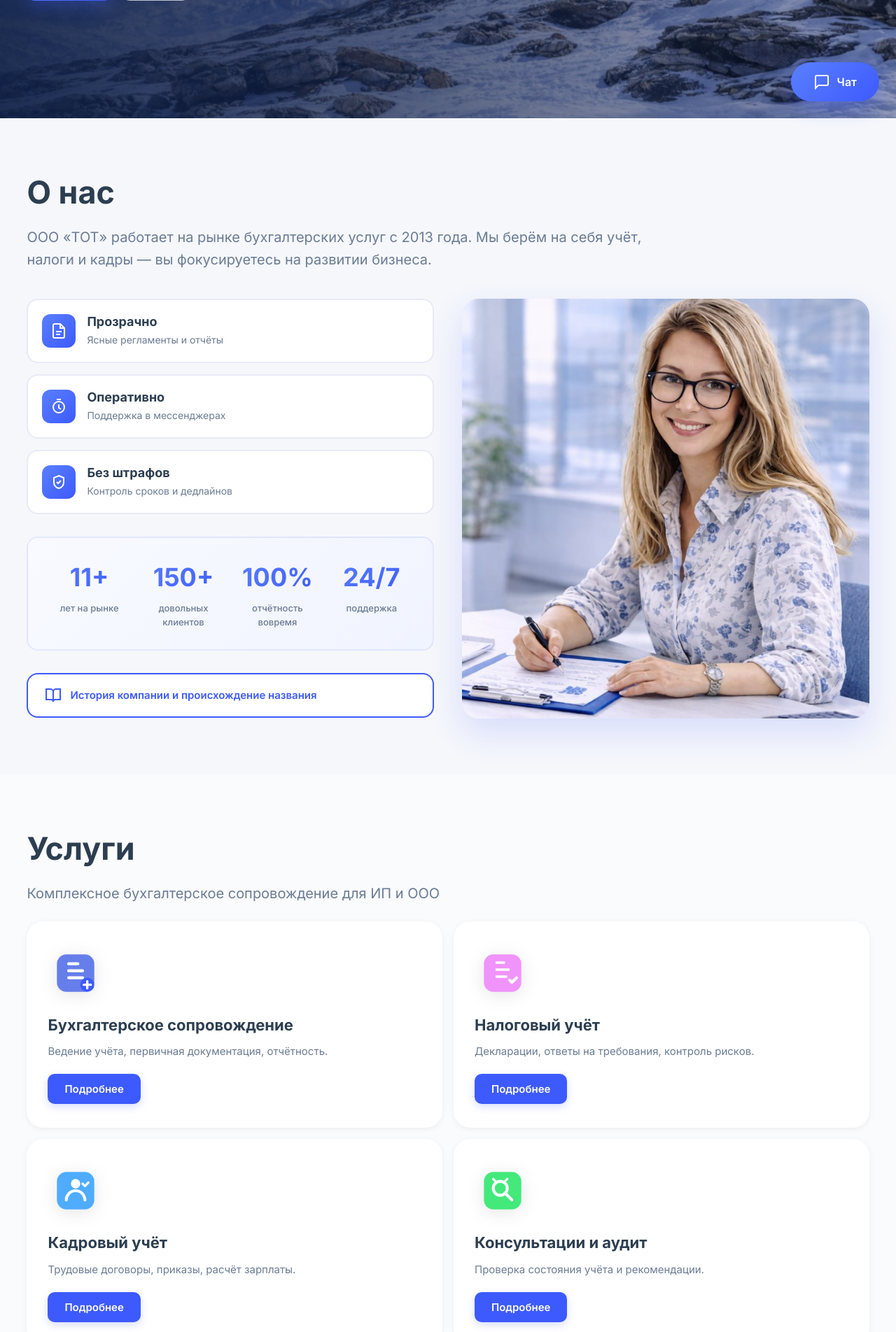
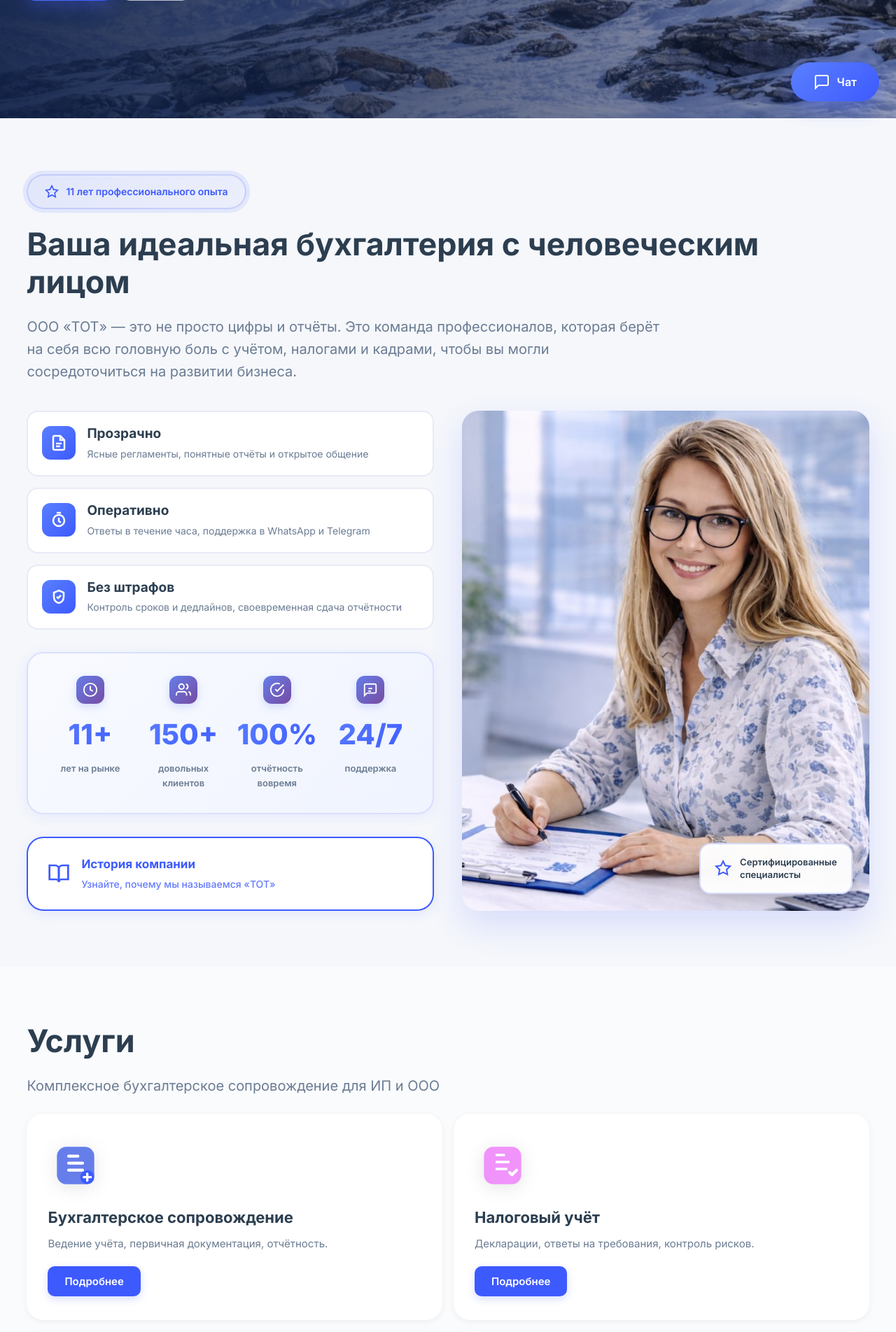
Before and after one commit to KoboSteruS/TOT, a Flask app: page / in a window 1280 px wide. Shown: the part 631-2535 px from the top of the page at 70% size. Run offline with Flask 3, Linux system fonts and the light colour scheme.

Commit message:
feat: улучшен дизайн блока О нас
Изменения:

- Добавлена акцентная плашка '11 лет опыта' с анимацией пульсации

- Улучшен заголовок: более человечный и привлекательный

- Расширен lead-текст с деталями о компании

- Добавлены детальные описания для качеств (прозрачность, оперативность, без штрафов)

- Иконки к каждой статистике для визуального разнообразия

- Переработана кнопка истории: двухстрочный текст с заголовком и подзаголовком

- Добавлен бейдж на фото 'Сертифицированные специалисты'

- Улучшены тени, отступы и анимации

Made-with: Cursor

```diff
--- a/static/styles.css
+++ b/static/styles.css
@@ -58,6 +58,35 @@ a {
   transform: none;
 }
 
+.section-badge {
+  display: inline-flex;
+  align-items: center;
+  gap: 10px;
+  padding: 12px 24px;
+  background: linear-gradient(135deg, rgba(61, 90, 254, .1) 0%, rgba(61, 90, 254, .05) 100%);
+  border: 2px solid rgba(61, 90, 254, .2);
+  border-radius: 50px;
+  color: var(--primary);
+  font-weight: 600;
+  font-size: 14px;
+  margin-bottom: 24px;
+  animation: badgePulse 2s ease-in-out infinite;
+}
+
+@keyframes badgePulse {
+  0%, 100% {
+    box-shadow: 0 0 0 0 rgba(61, 90, 254, .3);
+  }
+  50% {
+    box-shadow: 0 0 0 8px rgba(61, 90, 254, 0);
+  }
+}
+
+.section-badge svg {
+  width: 20px;
+  height: 20px;
+}
+
 .alt {
   background: #fafbfd;
 }
@@ -406,82 +435,153 @@ h2 {
 }
 
 .quality-text h3 {
-  margin: 0 0 4px;
-  font-size: 18px;
+  margin: 0 0 6px;
+  font-size: 19px;
   color: var(--text);
+  font-weight: 700;
 }
 
 .quality-text p {
   margin: 0;
   font-size: 14px;
   color: var(--muted);
+  line-height: 1.5;
 }
 
 .about-stats-compact {
   display: grid;
   grid-template-columns: repeat(4, 1fr);
-  gap: 16px;
-  padding: 28px;
+  gap: 20px;
+  padding: 32px;
   background: linear-gradient(135deg, #f8faff 0%, #f0f4ff 100%);
-  border-radius: var(--radius);
-  border: 2px solid rgba(61, 90, 254, .1);
+  border-radius: var(--radius-lg);
+  border: 2px solid rgba(61, 90, 254, .15);
+  box-shadow: 0 4px 20px rgba(61, 90, 254, .08);
 }
 
 .stat-compact {
   text-align: center;
+  position: relative;
+}
+
+.stat-icon-mini {
+  width: 40px;
+  height: 40px;
+  margin: 0 auto 12px;
+  background: linear-gradient(135deg, #667eea 0%, #764ba2 100%);
+  border-radius: 12px;
+  display: flex;
+  align-items: center;
+  justify-content: center;
+  color: #fff;
+  box-shadow: 0 4px 12px rgba(102, 126, 234, .25);
+}
+
+.stat-icon-mini svg {
+  width: 22px;
+  height: 22px;
 }
 
 .stat-compact .stat-number {
-  font-size: clamp(28px, 3.5vw, 36px);
-  font-weight: 700;
+  font-size: clamp(32px, 3.5vw, 40px);
+  font-weight: 800;
   background: var(--gradient-primary);
   -webkit-background-clip: text;
   -webkit-text-fill-color: transparent;
   background-clip: text;
-  margin-bottom: 4px;
+  margin-bottom: 6px;
+  display: block;
 }
 
 .stat-compact .stat-label {
   font-size: 13px;
   color: var(--muted);
-  font-weight: 500;
+  font-weight: 600;
 }
 
 .btn-about-story {
   display: flex;
   align-items: center;
-  gap: 12px;
-  padding: 18px 24px;
+  gap: 16px;
+  padding: 24px 28px;
   background: #fff;
   border: 2px solid var(--primary);
-  border-radius: var(--radius);
+  border-radius: var(--radius-lg);
   color: var(--primary);
   font: inherit;
-  font-size: 15px;
-  font-weight: 600;
   cursor: pointer;
-  transition: all .3s ease;
+  transition: all .4s ease;
   text-align: left;
+  box-shadow: 0 4px 16px rgba(61, 90, 254, .1);
 }
 
 .btn-about-story svg {
   flex-shrink: 0;
-  width: 24px;
-  height: 24px;
+  width: 32px;
+  height: 32px;
+}
+
+.btn-about-story div {
+  display: flex;
+  flex-direction: column;
+  gap: 4px;
+}
+
+.btn-about-story strong {
+  font-size: 17px;
+  font-weight: 700;
+  display: block;
+}
+
+.btn-about-story span {
+  font-size: 14px;
+  opacity: .8;
+  font-weight: 500;
 }
 
 .btn-about-story:hover {
   background: var(--primary);
   color: #fff;
-  transform: translateY(-2px);
-  box-shadow: 0 8px 24px rgba(61, 90, 254, .25);
+  transform: translateY(-4px);
+  box-shadow: 0 12px 32px rgba(61, 90, 254, .3);
 }
 
 .about-photo {
+  position: relative;
   border-radius: var(--radius-lg);
   min-height: 600px;
   background: url('/static/images/about/accountant.jpg') center/cover no-repeat;
   box-shadow: var(--shadow-lg);
+  overflow: hidden;
+}
+
+.about-photo-badge {
+  position: absolute;
+  bottom: 24px;
+  right: 24px;
+  background: rgba(255, 255, 255, .95);
+  backdrop-filter: blur(10px);
+  padding: 16px 20px;
+  border-radius: var(--radius);
+  display: flex;
+  align-items: center;
+  gap: 12px;
+  box-shadow: 0 8px 24px rgba(0, 0, 0, .15);
+  border: 2px solid rgba(61, 90, 254, .2);
+}
+
+.about-photo-badge svg {
+  width: 24px;
+  height: 24px;
+  color: var(--primary);
+  flex-shrink: 0;
+}
+
+.about-photo-badge span {
+  font-size: 13px;
+  font-weight: 600;
+  color: var(--text);
+  line-height: 1.4;
 }
 .about-modal {
   position: fixed;
--- a/templates/index.html
+++ b/templates/index.html
@@ -71,15 +71,21 @@
   <main>
     <section class="section" id="about" data-animate>
       <div class="container">
-        <h2>О нас</h2>
-        <p class="lead">ООО «ТОТ» работает на рынке бухгалтерских услуг с 2013 года. Мы берём на себя учёт, налоги и кадры — вы фокусируетесь на развитии бизнеса.</p>
+        <div class="section-badge">
+          <svg viewBox="0 0 24 24" fill="none" stroke="currentColor" stroke-width="2">
+            <path d="M12 2l3.09 6.26L22 9.27l-5 4.87 1.18 6.88L12 17.77l-6.18 3.25L7 14.14 2 9.27l6.91-1.01L12 2z"/>
+          </svg>
+          <span>11 лет профессионального опыта</span>
+        </div>
+        <h2>Ваша идеальная бухгалтерия с человеческим лицом</h2>
+        <p class="lead">ООО «ТОТ» — это не просто цифры и отчёты. Это команда профессионалов, которая берёт на себя всю головную боль с учётом, налогами и кадрами, чтобы вы могли сосредоточиться на развитии бизнеса.</p>
 
         <div class="about-content">
           <div class="about-main">
             <div class="about-qualities">
               <div class="quality-item">
                 <div class="quality-icon">
-                  <svg viewBox="0 0 24 24" fill="none" stroke="currentColor" stroke-width="2">
+                  <svg viewBox="0 0 24 24" fill="none" stroke="currentColor" stroke-width="2.5">
                     <path d="M14 2H6a2 2 0 0 0-2 2v16a2 2 0 0 0 2 2h12a2 2 0 0 0 2-2V8z"/>
                     <path d="M14 2v6h6"/>
                     <path d="M8 13h8"/>
@@ -88,13 +94,13 @@
                 </div>
                 <div class="quality-text">
                   <h3>Прозрачно</h3>
-                  <p>Ясные регламенты и отчёты</p>
+                  <p>Ясные регламенты, понятные отчёты и открытое общение</p>
                 </div>
               </div>
 
               <div class="quality-item">
                 <div class="quality-icon">
-                  <svg viewBox="0 0 24 24" fill="none" stroke="currentColor" stroke-width="2">
+                  <svg viewBox="0 0 24 24" fill="none" stroke="currentColor" stroke-width="2.5">
                     <circle cx="12" cy="13" r="8"/>
                     <path d="M12 9v5l3 2"/>
                     <path d="M9 2h6"/>
@@ -102,38 +108,65 @@
                 </div>
                 <div class="quality-text">
                   <h3>Оперативно</h3>
-                  <p>Поддержка в мессенджерах</p>
+                  <p>Ответы в течение часа, поддержка в WhatsApp и Telegram</p>
                 </div>
               </div>
 
               <div class="quality-item">
                 <div class="quality-icon">
-                  <svg viewBox="0 0 24 24" fill="none" stroke="currentColor" stroke-width="2">
+                  <svg viewBox="0 0 24 24" fill="none" stroke="currentColor" stroke-width="2.5">
                     <path d="M12 3l7 3v6c0 5-3.4 8-7 9-3.6-1-7-4-7-9V6l7-3z"/>
                     <path d="M9 12l2 2 4-4"/>
                   </svg>
                 </div>
                 <div class="quality-text">
                   <h3>Без штрафов</h3>
-                  <p>Контроль сроков и дедлайнов</p>
+                  <p>Контроль сроков и дедлайнов, своевременная сдача отчётности</p>
                 </div>
               </div>
             </div>
 
             <div class="about-stats-compact">
               <div class="stat-compact">
+                <div class="stat-icon-mini">
+                  <svg viewBox="0 0 24 24" fill="none" stroke="currentColor" stroke-width="2">
+                    <circle cx="12" cy="12" r="10"/>
+                    <polyline points="12 6 12 12 16 14"/>
+                  </svg>
+                </div>
                 <div class="stat-number">11+</div>
                 <div class="stat-label">лет на рынке</div>
               </div>
               <div class="stat-compact">
+                <div class="stat-icon-mini">
+                  <svg viewBox="0 0 24 24" fill="none" stroke="currentColor" stroke-width="2">
+                    <path d="M17 21v-2a4 4 0 0 0-4-4H5a4 4 0 0 0-4 4v2"/>
+                    <circle cx="9" cy="7" r="4"/>
+                    <path d="M23 21v-2a4 4 0 0 0-3-3.87"/>
+                    <path d="M16 3.13a4 4 0 0 1 0 7.75"/>
+                  </svg>
+                </div>
                 <div class="stat-number">150+</div>
                 <div class="stat-label">довольных клиентов</div>
               </div>
               <div class="stat-compact">
+                <div class="stat-icon-mini">
+                  <svg viewBox="0 0 24 24" fill="none" stroke="currentColor" stroke-width="2">
+                    <path d="M22 11.08V12a10 10 0 1 1-5.93-9.14"/>
+                    <polyline points="22 4 12 14.01 9 11.01"/>
+                  </svg>
+                </div>
                 <div class="stat-number">100%</div>
                 <div class="stat-label">отчётность вовремя</div>
               </div>
               <div class="stat-compact">
+                <div class="stat-icon-mini">
+                  <svg viewBox="0 0 24 24" fill="none" stroke="currentColor" stroke-width="2">
+                    <path d="M21 15a2 2 0 0 1-2 2H7l-4 4V5a2 2 0 0 1 2-2h14a2 2 0 0 1 2 2z"/>
+                    <line x1="9" y1="10" x2="15" y2="10"/>
+                    <line x1="9" y1="14" x2="13" y2="14"/>
+                  </svg>
+                </div>
                 <div class="stat-number">24/7</div>
                 <div class="stat-label">поддержка</div>
               </div>
@@ -144,11 +177,21 @@
                 <path d="M2 3h6a4 4 0 0 1 4 4v14a3 3 0 0 0-3-3H2z"/>
                 <path d="M22 3h-6a4 4 0 0 0-4 4v14a3 3 0 0 1 3-3h7z"/>
               </svg>
-              <span>История компании и происхождение названия</span>
+              <div>
+                <strong>История компании</strong>
+                <span>Узнайте, почему мы называемся «ТОТ»</span>
+              </div>
             </button>
           </div>
 
-          <div class="about-photo hover-zoom" aria-label="Бухгалтер за столом"></div>
+          <div class="about-photo hover-zoom" aria-label="Профессиональный бухгалтер">
+            <div class="about-photo-badge">
+              <svg viewBox="0 0 24 24" fill="none" stroke="currentColor" stroke-width="2">
+                <path d="M12 2l3.09 6.26L22 9.27l-5 4.87 1.18 6.88L12 17.77l-6.18 3.25L7 14.14 2 9.27l6.91-1.01L12 2z"/>
+              </svg>
+              <span>Сертифицированные<br>специалисты</span>
+            </div>
+          </div>
         </div>
       </div>
     </section>
```
